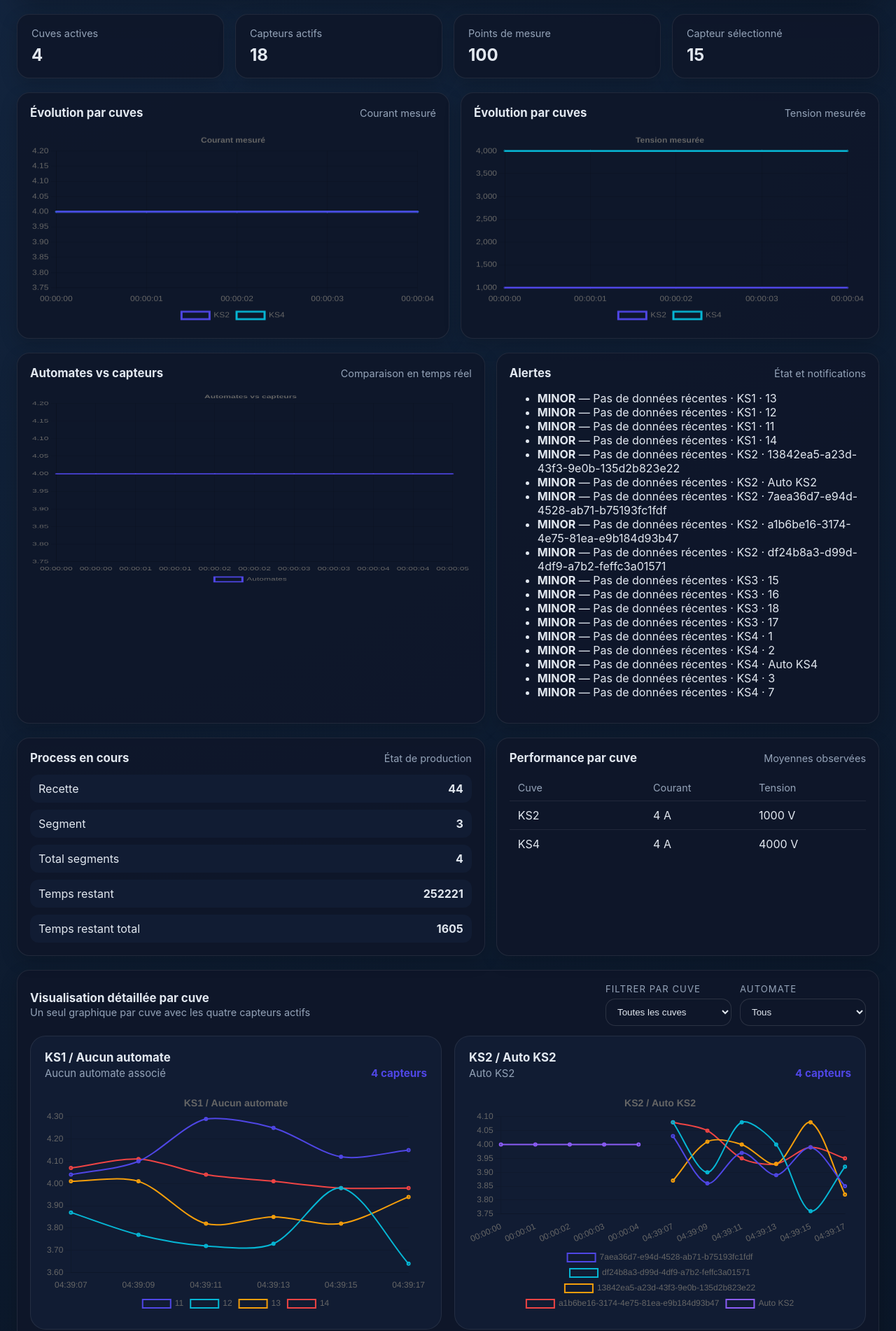
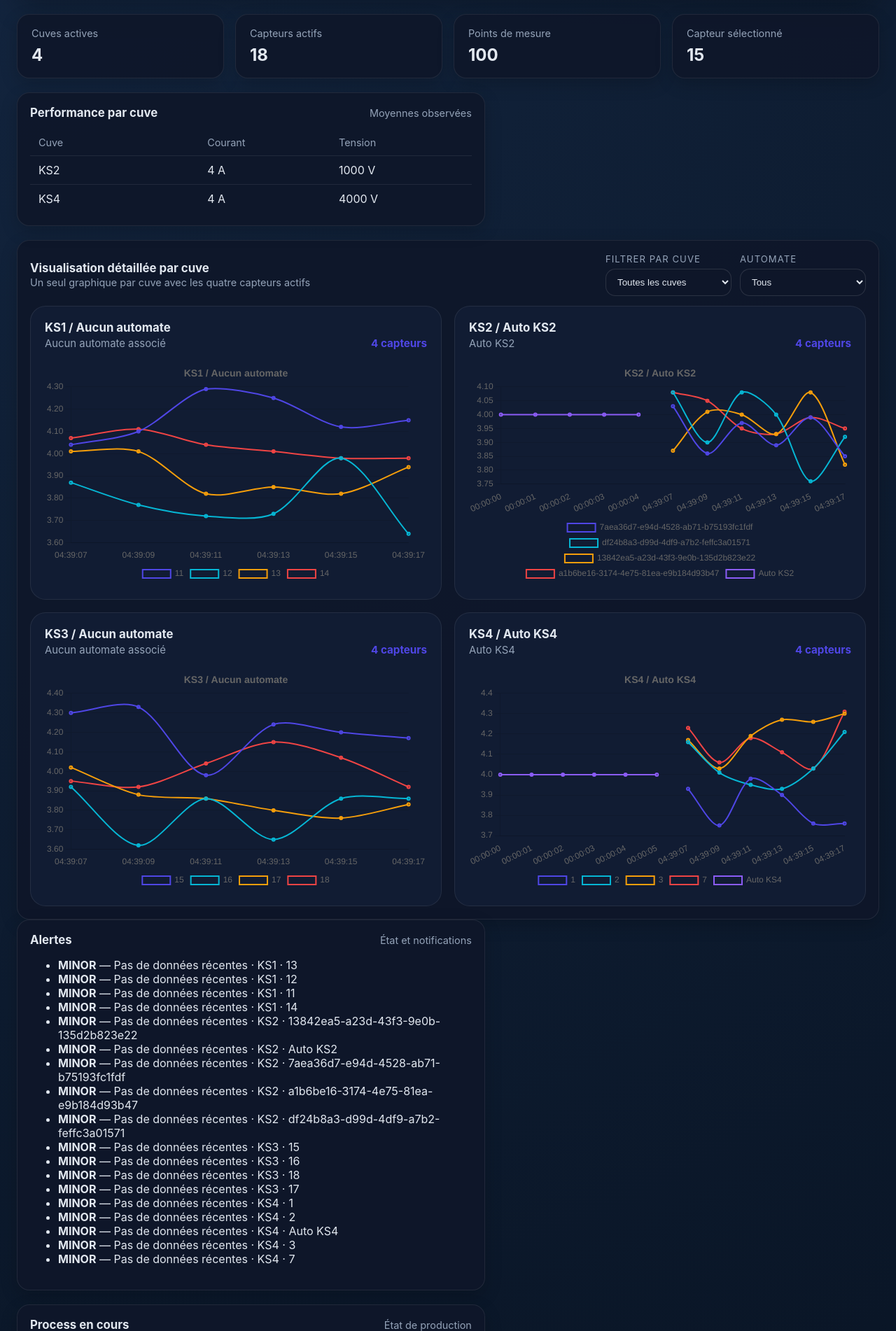
Before and after one commit to McDams/Visuals-V2, a Flask app: page / in a window 1280 px wide. Shown: the part 182-2084 px from the top of the page at 70% size. Run offline with Flask 3, Linux system fonts and the light colour scheme.

Commit message:
Amélioration

```diff
--- a/static/js/dashboard.js
+++ b/static/js/dashboard.js
@@ -34,9 +34,6 @@ async function loadDashboard() {
     console.warn('Impossible de charger KPI/alertes', err);
   }
 
-  renderLineChart('tankCurrentChart', data.live_charts.by_tank.current, 'Courant mesuré');
-  renderLineChart('tankVoltageChart', data.live_charts.by_tank.voltage, 'Tension mesurée');
-  renderLineChart('automationChart', data.live_charts.by_automation.current, 'Automates vs capteurs');
   renderProcessState(data.latest_process);
   renderTankTable(data.by_tank);
   renderFilterPanel(dashboardState.tankViews);
--- a/templates/dashboard.html
+++ b/templates/dashboard.html
@@ -38,53 +38,7 @@
         </article>
       </section>
 
-      <section class="main-grid">
-        <article class="card wide-card">
-          <div class="card-header">
-            <h3>Évolution par cuves</h3>
-            <span>Courant mesuré</span>
-          </div>
-          <canvas id="tankCurrentChart"></canvas>
-        </article>
-
-        <article class="card">
-          <div class="card-header">
-            <h3>Évolution par cuves</h3>
-            <span>Tension mesurée</span>
-          </div>
-          <canvas id="tankVoltageChart"></canvas>
-        </article>
-      </section>
-
       <section class="main-grid bottom-grid">
-        <article class="card">
-          <div class="card-header">
-            <h3>Automates vs capteurs</h3>
-            <span>Comparaison en temps réel</span>
-          </div>
-          <canvas id="automationChart"></canvas>
-        </article>
-
-        <article class="card">
-          <div class="card-header">
-            <h3>Alertes</h3>
-            <span>État et notifications</span>
-          </div>
-          <div id="alerts-list" class="alerts-list">
-            <p class="muted">Chargement des alertes...</p>
-          </div>
-        </article>
-      </section>
-
-      <section class="main-grid bottom-grid">
-        <article class="card">
-          <div class="card-header">
-            <h3>Process en cours</h3>
-            <span>État de production</span>
-          </div>
-          <div id="process-state" class="process-state"></div>
-        </article>
-
         <article class="card">
           <div class="card-header">
             <h3>Performance par cuve</h3>
@@ -108,6 +62,28 @@
       <section class="main-grid bottom-grid">
         <article class="card">
           <div class="card-header">
+            <h3>Alertes</h3>
+            <span>État et notifications</span>
+          </div>
+          <div id="alerts-list" class="alerts-list">
+            <p class="muted">Chargement des alertes...</p>
+          </div>
+        </article>
+      </section>
+
+      <section class="main-grid bottom-grid">
+        <article class="card">
+          <div class="card-header">
+            <h3>Process en cours</h3>
+            <span>État de production</span>
+          </div>
+          <div id="process-state" class="process-state"></div>
+        </article>
+      </section>
+
+      <section class="main-grid bottom-grid">
+        <article class="card">
+          <div class="card-header">
             <h3>Capteurs disponibles</h3>
             <span>Échantillon du jeu de données</span>
           </div>
```
